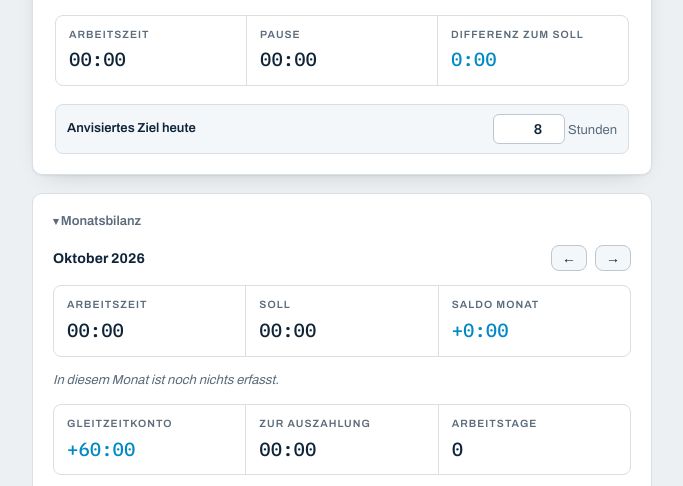
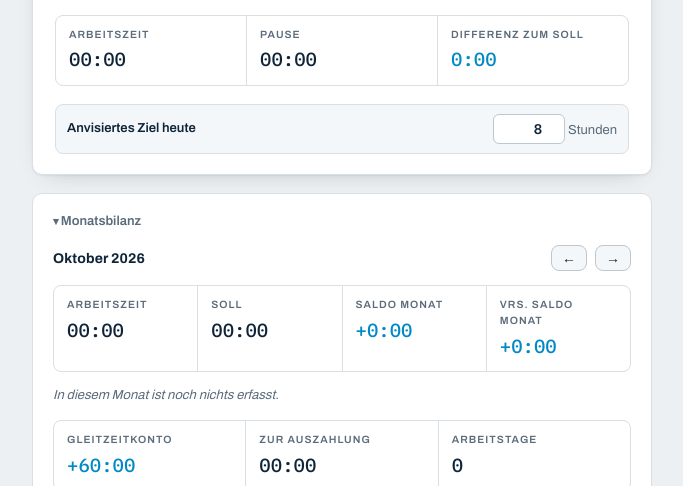
Before and after one commit to walledave/stempelkarte, a plain HTML site: page index.html in a window 1280 px wide. Shown: the part 301-787 px from the top of the page, without its empty margins (298-981 px from the left). Drawn offline with Linux system fonts and the light colour scheme.

Commit message:
Monatssaldo mit Tagesziel vorausberechnen

```diff
--- a/index.html
+++ b/index.html
@@ -363,6 +363,7 @@ footer{font-size:12px;color:var(--muted);text-align:center;line-height:1.7}
           <div><span class="k">Arbeitszeit</span><span class="v" id="mIst">0:00</span></div>
           <div><span class="k">Soll</span><span class="v" id="mSoll">0:00</span></div>
           <div><span class="k">Saldo Monat</span><span class="v" id="mDiff">0:00</span></div>
+          <div id="mForecastTile"><span class="k">Vrs. Saldo Monat</span><span class="v" id="mForecast">0:00</span></div>
         </div>
         <div class="days" id="dayList"></div>
         <div class="tiles">
@@ -1246,13 +1247,26 @@ var qrcode=function(){var t=function(t,r){var e=t,n=g[r],o=null,i=0,a=null,u=[],
   }
   function renderMonth(){
     document.getElementById("monthTitle").textContent = MN[viewMonth.m]+" "+viewMonth.y;
-    var keys = monthKeys(viewMonth.y, viewMonth.m), ist=0, soll=0;
+    var heute = todayKey();
+    /* Die Monatsbilanz enthält nur abgeschlossene, vergangene Tage.
+       Heute erscheint separat als Vorschau über das anvisierte Ziel. */
+    var keys = monthKeys(viewMonth.y, viewMonth.m).filter(function(k){ return k !== heute; });
+    var ist=0, soll=0;
     keys.forEach(function(k){ ist += netMin(k); if(hasTimes(state.days[k])) soll += targetMin(); });
     document.getElementById("mIst").textContent = min2hm(ist);
     document.getElementById("mSoll").textContent = min2hm(soll);
     var md=document.getElementById("mDiff");
     md.textContent = fmtSigned(ist-soll);
     md.className = "v " + (ist-soll >= 0 ? "pos" : "negv");
+    var istAktuellerMonat = viewMonth.y === new Date().getFullYear() && viewMonth.m === new Date().getMonth();
+    var forecastTile = document.getElementById("mForecastTile");
+    forecastTile.hidden = !istAktuellerMonat;
+    if(istAktuellerMonat){
+      var prognose = ist - soll + zielMin(heute) - targetMin();
+      var forecast = document.getElementById("mForecast");
+      forecast.textContent = fmtSigned(prognose);
+      forecast.className = "v " + (prognose >= 0 ? "pos" : "negv");
+    }
 
     var list=document.getElementById("dayList"); list.textContent="";
     if(!keys.length){
@@ -1288,7 +1302,7 @@ var qrcode=function(){var t=function(t,r){var e=t,n=g[r],o=null,i=0,a=null,u=[],
 
     var tot=0;
     Object.keys(state.days).forEach(function(k){
-      if(hasTimes(state.days[k])) tot += netMin(k)-targetMin();
+      if(k !== heute && hasTimes(state.days[k])) tot += netMin(k)-targetMin();
     });
     tot += state.settings.carryH*60;
     var cap = state.settings.capH*60;
--- a/sw.js
+++ b/sw.js
@@ -1,6 +1,6 @@
 /* Service Worker: macht die Stempelkarte offline verfuegbar.
    Bei jeder neuen Version die Zahl in CACHE erhoehen. */
-const CACHE = "stempelkarte-v7";
+const CACHE = "stempelkarte-v8";
 const DATEIEN = ["./", "./index.html", "./manifest.webmanifest",
                  "./icon-180.png", "./icon-192.png", "./icon-512.png"];
 
```
